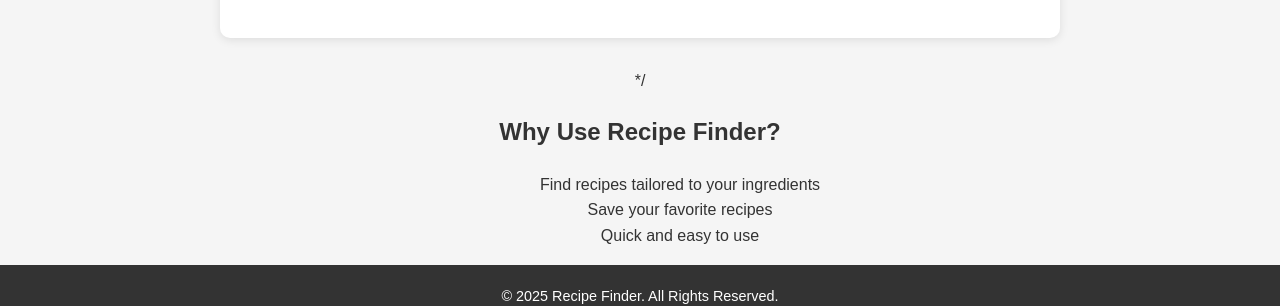
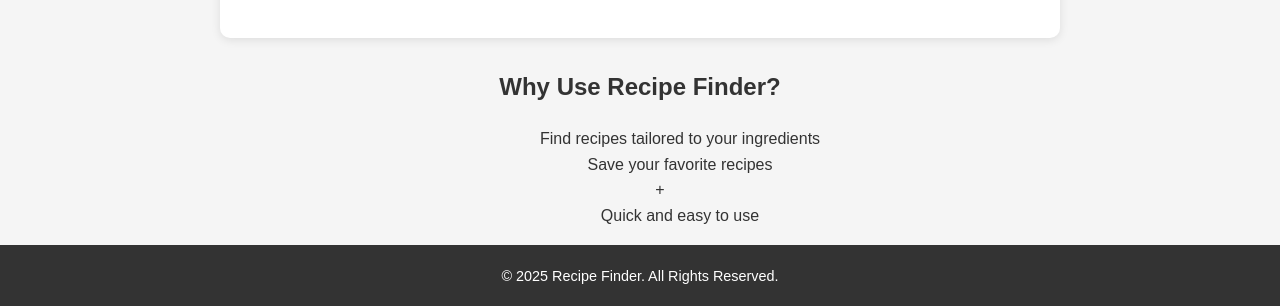
Before and after one commit to jchen753951/RecipeSite, a React (Create React App) app in the folder my-app/: page / in a window 1280 px wide. Shown: the part 996-1302 px from the top of the page. Built offline with nearby package versions, Linux system fonts and the light colour scheme.

Commit message:
Working Site

```diff
--- a/my-app/src/components/HomePage.js
+++ b/my-app/src/components/HomePage.js
@@ -209,11 +209,11 @@ const HomePage = () => {
       )}
 
       {/* Featured Section */}
-      <div className="featured-section">*/
+      <div className="featured-section">
         <h2>Why Use Recipe Finder?</h2>
         <ul>
         <ul>Find recipes tailored to your ingredients</ul>
-        <ul>Save your favorite recipes</ul>
+        <ul>Save your favorite recipes</ul>+
         <ul>Quick and easy to use</ul>
         </ul>
       </div>
```
